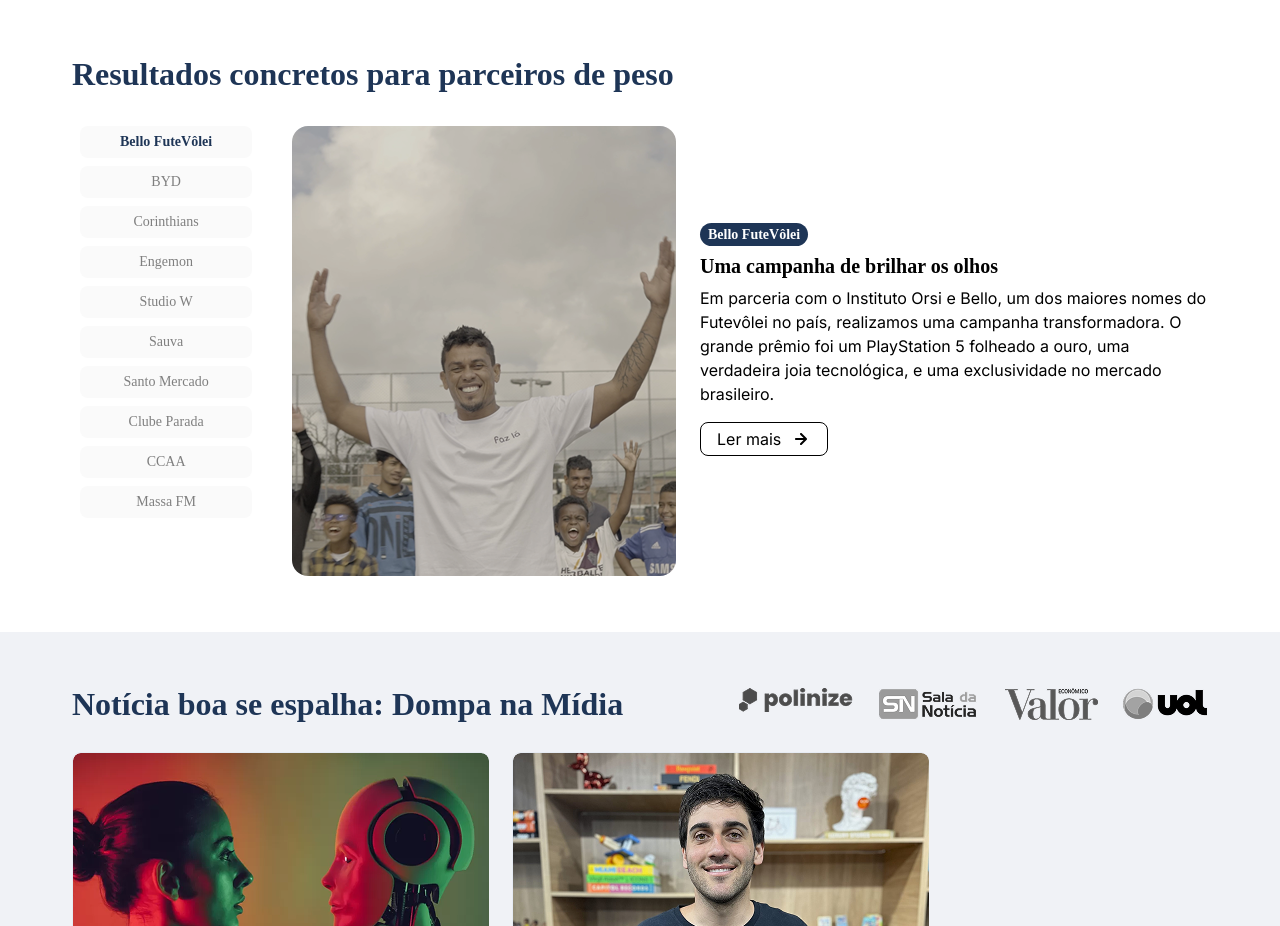
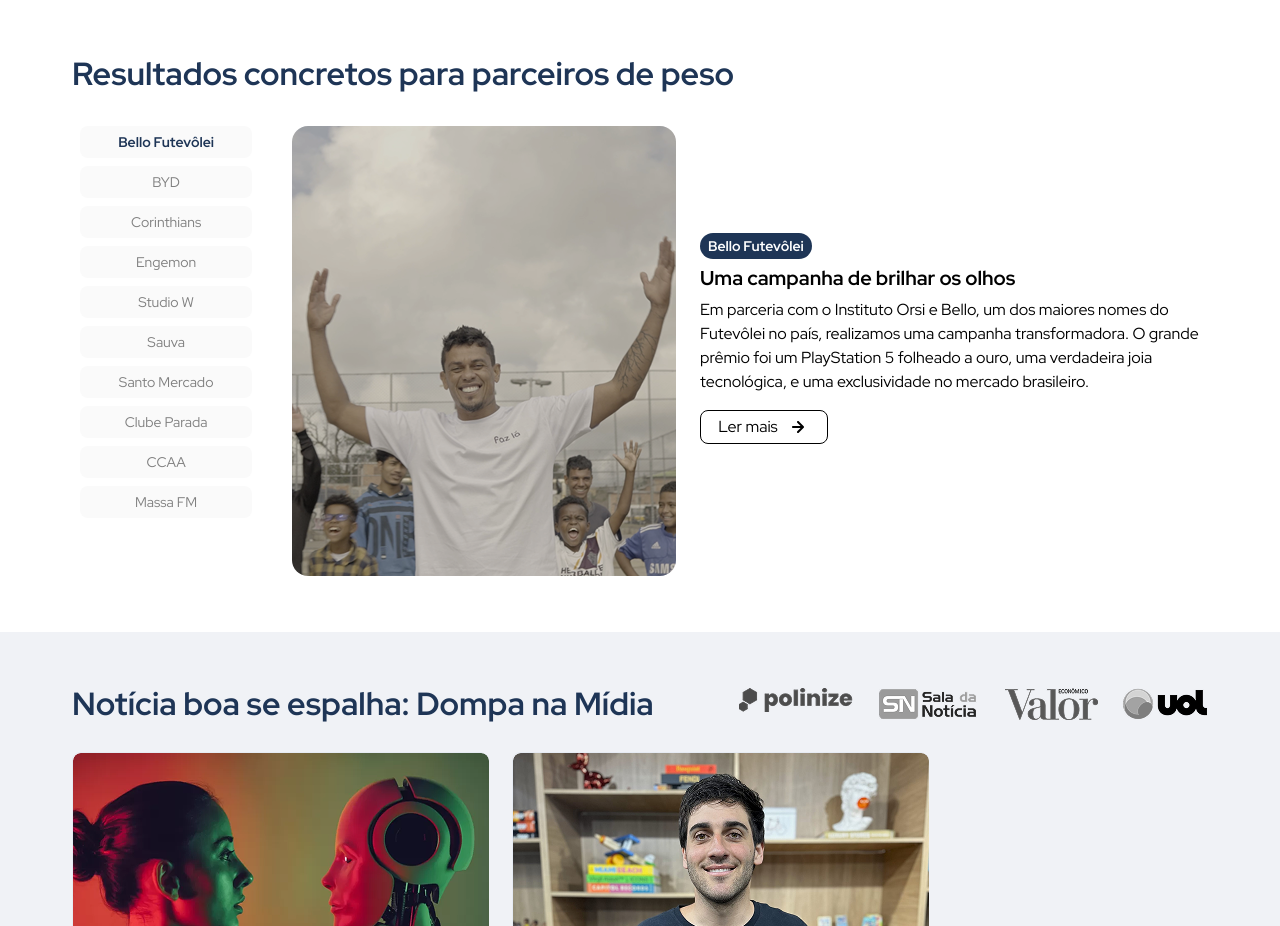
Before and after one commit to dompaentretenimento/dompa-front-v4, a Next.js app: page / in a window 1280 px wide. Shown: the part 2640-3566 px from the top of the page. Built offline with nearby package versions, Linux system fonts and the light colour scheme; no server answers.

Commit message:
fix: change apply font

```diff
--- a/src/app/globals.css
+++ b/src/app/globals.css
@@ -1,14 +1,16 @@
 @import "tailwindcss";
-@import url("https://fonts.googleapis.com/css2?family=Red+Hat+Display:wght@400;500;700&display=swap");
 
 @theme {
   --*: initial;
 
-  --font-primary: "Red Hat Display";
-  --font-family: "Red Hat Display";
+  --font-primary: var(--font-redhat, "Red Hat Display"),
+    var(--font-ubuntu, "Ubuntu"), sans-serif;
+  --font-family: var(--font-primary);
+
   --font-weight-bold: 700;
   --font-weight-medium: 500;
   --font-weight-regular: 400;
+
   --text-huge: 64px;
   --text-xxxl: 56px;
   --text-xxl: 48px;
@@ -21,6 +23,7 @@
   --text-xxxs: 12px;
   --text-hadron: 10px;
   --text-nano: 8px;
+
   --leading-giant: 72px;
   --leading-huge: 64px;
   --leading-xxxl: 56px;
@@ -35,10 +38,12 @@
   --leading-hadron: 10px;
   --leading-nano: 8px;
   --leading-quark: 4px;
+
   --paragraph-line-height-nano: 8px;
   --paragraph-line-height-quark: 12px;
   --paragraph-line-height-xs: 16px;
   --paragraph-line-height-md: 24px;
+
   --radius-circular: 1000px;
   --radius-pill: 9999px;
   --radius-md: 24px;
@@ -47,22 +52,26 @@
   --radius-quark: 4px;
   --radius-none: 0px;
   --radius-button: 8px;
+
   --border-width-heavy: 8px;
   --border-width-thick: 4px;
   --border-width-thin: 2px;
   --border-width-hairline: 1px;
   --border-width-none: 0px;
+
   --opacity-semiopaque: 0.8;
   --opacity-superintense: 0.64;
   --opacity-intense: 0.48;
   --opacity-medium: 0.32;
   --opacity-light: 0.16;
   --opacity-semitransparent: 0.08;
+
   --shadow-level1: 0px 1px 2px 0px rgba(0, 0, 0, var(--opacity-medium));
   --shadow-level2: 0px 2px 4px 0px rgba(0, 0, 0, var(--opacity-superintense));
   --shadow-level3: 0px 4px 8px 0px rgba(0, 0, 0, var(--opacity-semitransparent));
   --shadow-level4: 0px 8px 24px 0px rgba(0, 0, 0, var(--opacity-light));
   --shadow-level5: 0px 16px 32px 0px rgba(0, 0, 0, var(--opacity-light));
+
   --padding-giant: 72px;
   --padding-huge: 64px;
   --padding-xxxl: 56px;
@@ -74,6 +83,7 @@
   --padding-nano: 8px;
   --padding-quark: 4px;
   --padding-none: 4px;
+
   --margin-giant: 72px;
   --margin-huge: 64px;
   --margin-xxxl: 56px;
@@ -85,6 +95,7 @@
   --margin-nano: 8px;
   --margin-quark: 4px;
   --margin-none: 0px;
+
   --color-primary-pure: #1e3556;
   --color-primary-deep: #0d192c;
   --color-primary-deepest: #091021;
@@ -93,8 +104,10 @@
   --color-primary-darker: #12213a;
   --color-primary-soft: #52688a;
   --color-primary-pale: #aab7cc;
+
   --color-tertiary-tinted: #f0f2f6;
   --color-tertiary-pale: #e6ebf3;
+
   --color-neutral-tinted: #fafafa;
   --color-neutral-pale: #e5e5e5;
   --color-neutral-light: #d1d1d1;
@@ -104,11 +117,13 @@
   --color-neutral-darker: #7f7f7f;
   --color-neutral-deep: #4a4a4a;
   --color-neutral-deepest: #292929;
+
   --color-essence-ivory: #ffffff;
   --color-essence-charcoal: #000000;
   --color-essence-crimson: #ff007a;
   --color-essence-tangerine: #ff7101;
   --color-essence-mint: #00f545;
+
   --color-accent-pure: #0095ff;
   --color-error-pure: #d44333;
 
@@ -185,40 +200,42 @@
   }
 
   .body-large {
-    font-family: var(--font-primary);
+    font-family: var(--font-family);
     font-weight: var(--font-weight-regular);
     font-size: var(--text-xs);
     line-height: var(--leading-md);
   }
+
   .body-medium {
-    font-family: var(--font-primary);
+    font-family: var(--font-family);
     font-weight: var(--font-weight-regular);
     font-size: var(--text-xxs);
     line-height: var(--leading-sm);
   }
+
   .body-small {
-    font-family: var(--font-primary);
+    font-family: var(--font-family);
     font-weight: var(--font-weight-regular);
     font-size: var(--text-xxxs);
     line-height: var(--leading-sm);
   }
 
   .label-large {
-    font-family: var(--font-family-primary);
+    font-family: var(--font-family);
     font-weight: var(--font-weight-regular);
     font-size: var(--text-xxs);
     line-height: var(--leading-xs);
   }
 
   .label-medium {
-    font-family: var(--font-family-primary);
+    font-family: var(--font-family);
     font-weight: var(--font-weight-regular);
     font-size: var(--text-xxxs);
     line-height: var(--leading-xs);
   }
 
   .label-small {
-    font-family: var(--font-family-primary);
+    font-family: var(--font-family);
     font-weight: var(--font-weight-regular);
     font-size: var(--text-hadron);
   }
@@ -231,6 +248,7 @@
   .bold {
     font-weight: var(--font-weight-bold);
   }
+
   body {
     font-family: var(--font-family);
   }
@@ -239,24 +257,8 @@
 @layer components {
   .container {
     width: 100%;
-    /* margin-left: 16px;
-    margin-right: 16px; */
     max-width: 100%;
   }
-
-  /* @media (min-width: 768px) {
-    .container {
-      margin-left: 16px;
-      margin-right: 16px;
-    }
-  } */
-
-  /* @media (min-width: 1366px) {
-    .container {
-      margin-left: 24px;
-      margin-right: 24px;
-    }
-  } */
 
   select {
     background-image: url("/home/ArrowDown.svg");
@@ -280,10 +282,12 @@
 .scrollbar-hide {
   scrollbar-width: none;
   -ms-overflow-style: none;
-  &::-webkit-scrollbar {
-    display: none;
-  }
 }
+
+.scrollbar-hide::-webkit-scrollbar {
+  display: none;
+}
+
 html,
 body {
   font-family: var(--font-family);
--- a/src/app/layout.tsx
+++ b/src/app/layout.tsx
@@ -1,12 +1,20 @@
 import "./globals.css";
-import { Inter } from "next/font/google";
+import { Red_Hat_Display, Ubuntu } from "next/font/google";
 import type { Metadata } from "next";
 import { Toaster } from "sonner";
 
-const inter = Inter({
-  variable: "--font-primary",
+const redHat = Red_Hat_Display({
   subsets: ["latin"],
-  display: "optional",
+  weight: ["400", "500", "700"],
+  variable: "--font-redhat",
+  display: "swap",
+});
+
+const ubuntu = Ubuntu({
+  subsets: ["latin"],
+  weight: ["400", "500", "700"],
+  variable: "--font-ubuntu",
+  display: "swap",
 });
 
 export const metadata: Metadata = {
@@ -51,7 +59,11 @@
   children: React.ReactNode;
 }) {
   return (
-    <html data-scroll-behavior="smooth" lang="pt-BR" className={inter.variable}>
+    <html
+      lang="pt-BR"
+      className={`${redHat.variable} ${ubuntu.variable}`}
+      data-scroll-behavior="smooth"
+    >
       <head>
         <script
           type="application/ld+json"
--- a/src/components/Home/Cases.tsx
+++ b/src/components/Home/Cases.tsx
@@ -9,7 +9,7 @@
 export const products = [
   {
     id: "bello-futevolei",
-    label: "Bello FuteVôlei",
+    label: "Bello Futevôlei",
     title: "Uma campanha de brilhar os olhos",
     description: `Em parceria com o Instituto Orsi e Bello, um dos maiores nomes do Futevôlei no país, realizamos uma campanha transformadora. O grande prêmio foi um PlayStation 5 folheado a ouro, uma verdadeira joia tecnológica, e uma exclusividade no mercado brasileiro.`,
     image: {
--- a/src/data/casesData.tsx
+++ b/src/data/casesData.tsx
@@ -31,7 +31,7 @@
   {
     slug: "bello-futevolei",
     hero: {
-      title: "Bello FuteVôlei",
+      title: "Bello Futevôlei",
       description:
         "Confira os resultados das nossas campanhas e veja como transformamos ideias em ações que geram engajamento e impacto real.",
       primaryButtonText: "Fale Conosco",
```
